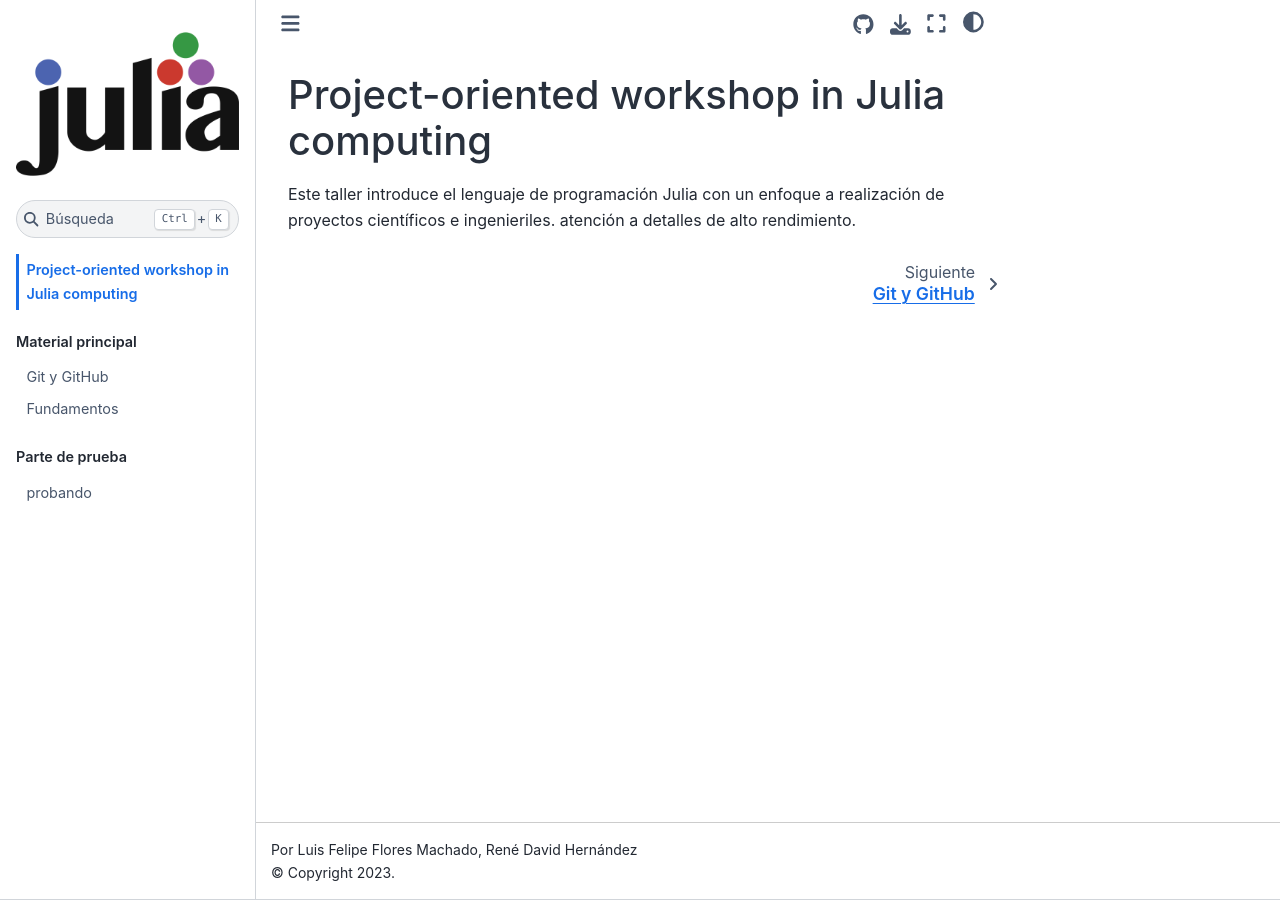
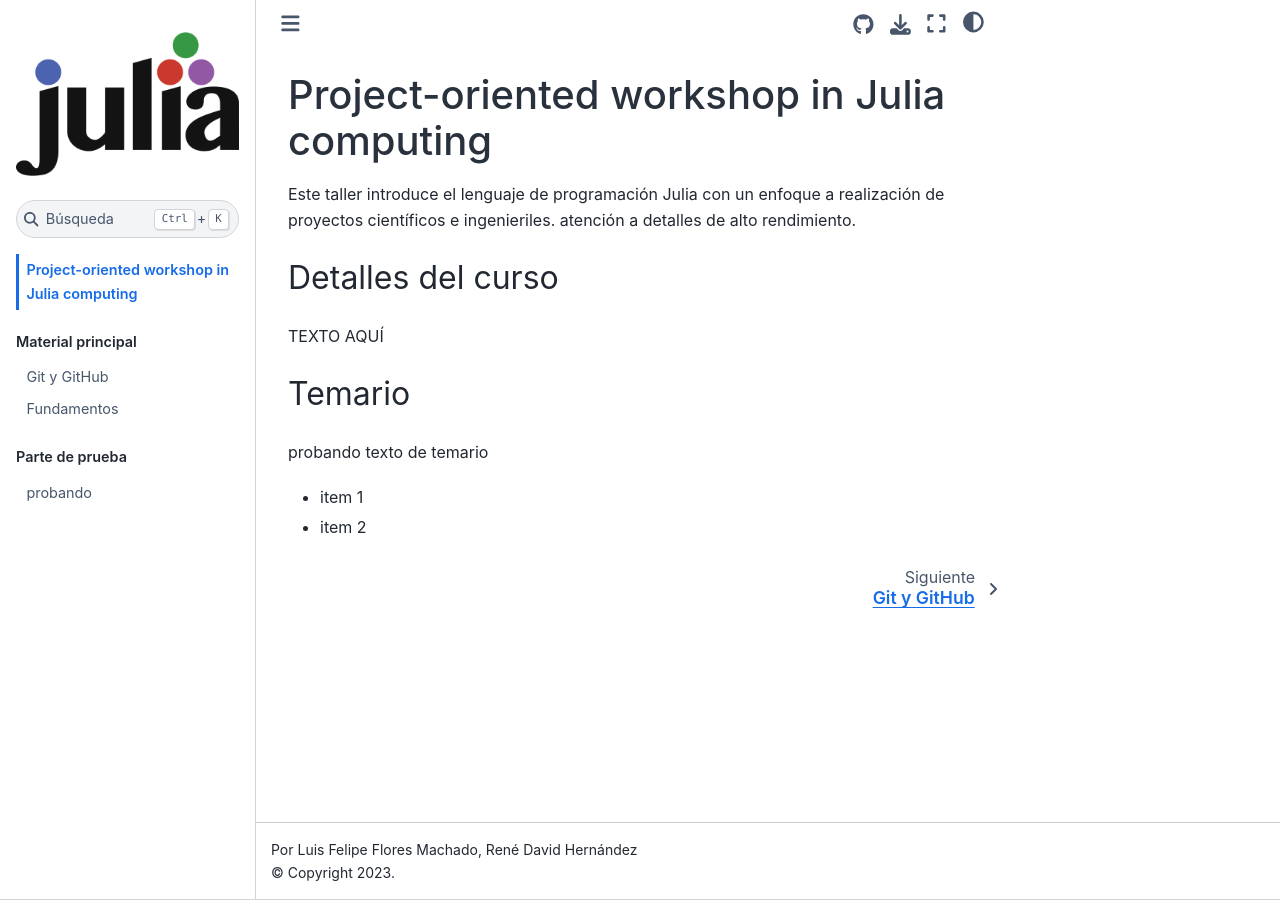
Before and after one commit to JuliaForEducation/Intro-Julia-2021, a Jupyter Book: the page built from Intro.md, in a window 1280 px wide. Built offline with Jupyter Book 1.0.4 settings and Sphinx 7.4.7 and the Sphinx Book theme 1.1.4, drawn with Linux system fonts in a browser that asks for light colours.

```diff
--- a/Intro.md
+++ b/Intro.md
@@ -1,6 +1,17 @@
 # Project-oriented workshop in Julia computing
 
 Este taller introduce el lenguaje de programación Julia con un enfoque a realización de proyectos científicos e ingenieriles. atención a detalles de alto rendimiento.
+
+<span style="font-size:2em;"> Detalles del curso </span>
+
+TEXTO AQUÍ
+
+<span style="font-size:2em;"> Temario </span>
+
+probando texto de temario
+- item 1
+- item 2
+
 
 <!-- No se pueden incluir más headers, pues el PDF compila
      la sección del primer archivo siempre en una página preambular
```
Also changed, not shown: Fundamentos.ipynb.
